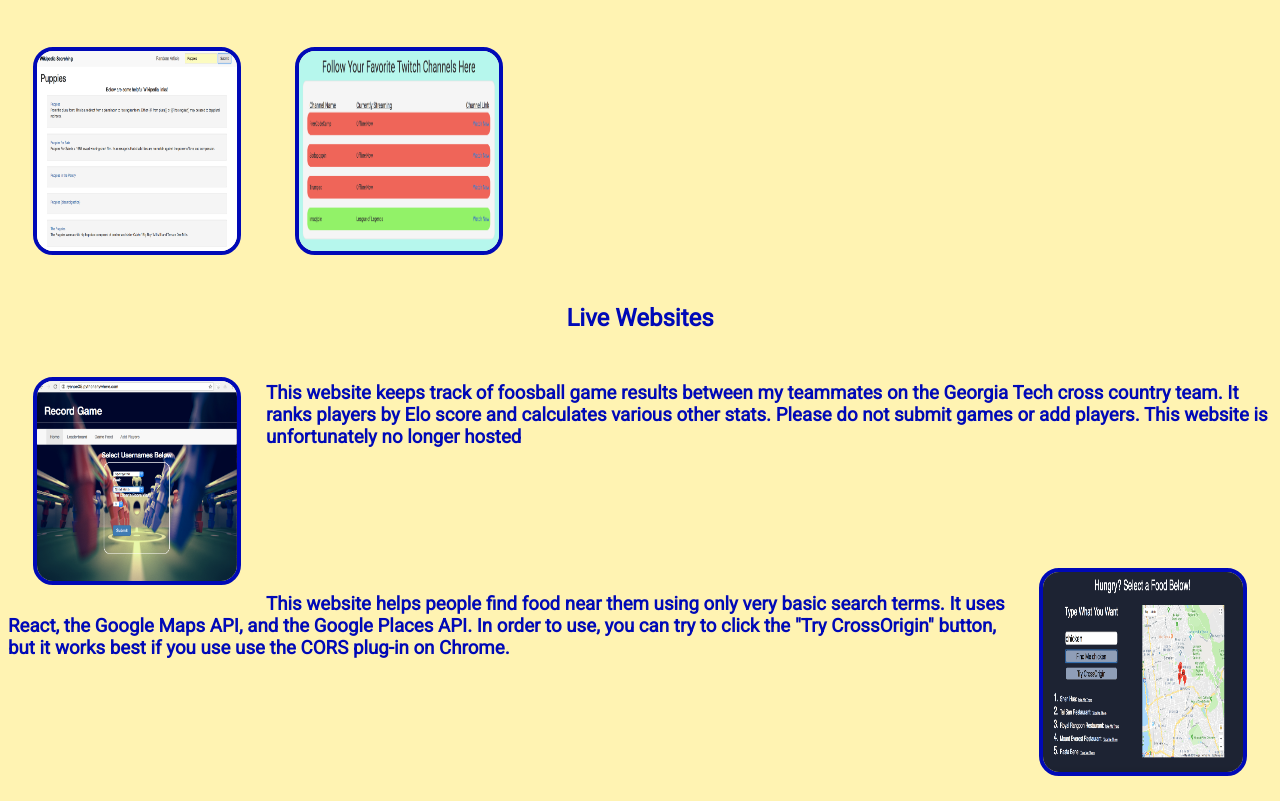
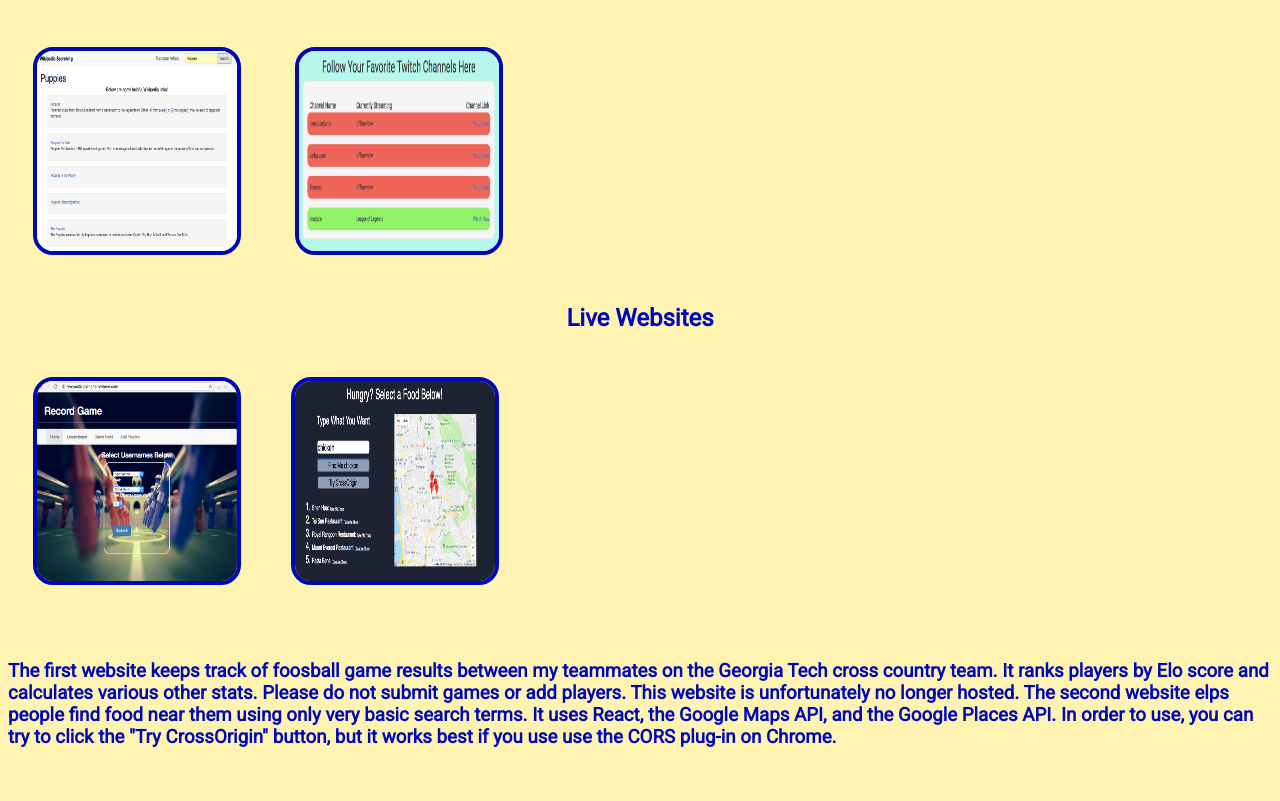
Before and after one commit to ryanpe05/ryanpe05.github.io, a plain HTML site: page index2.html in a window 1280 px wide. Shown: the part 355-1156 px from the top of the page. After the commit the page ends 1122 px from the top, so only its background shows below. Drawn offline with Linux system fonts and the light colour scheme; a script that the page names is missing.

Commit message:
More Styling

```diff
--- a/index2.html
+++ b/index2.html
@@ -30,15 +30,10 @@
 			<a id = 'foos' href = 'http://ryanpe05.pythonanywhere.com'>
 				<img src = 'FoosWeb_Mobile.png'>
 			</a>
-			<h3>This website keeps track of foosball game results between my teammates on the Georgia Tech cross country team. It ranks players by Elo score and calculates various other stats. Please do not submit games or add players. This website is unfortunately no longer hosted</h3>
-			<br>
-			<br>
-			<br>
-			<br>
-			<a style = "float:right" id = 'food' href = 'https://ryanpe05.github.io/find-me-food'>
+			<a id = 'food' href = 'https://ryanpe05.github.io/find-me-food'>
 				<img src = 'Find-Me-Food.png'>
 			</a>
-			<h3>This website helps people find food near them using only very basic search terms. It uses React, the Google Maps API, and the Google Places API. In order to use, you can try to click the "Try CrossOrigin" button, but it works best if you use use the CORS plug-in on Chrome.</h3>
+			<h3>The first website keeps track of foosball game results between my teammates on the Georgia Tech cross country team. It ranks players by Elo score and calculates various other stats. Please do not submit games or add players. This website is unfortunately no longer hosted. The second website elps people find food near them using only very basic search terms. It uses React, the Google Maps API, and the Google Places API. In order to use, you can try to click the "Try CrossOrigin" button, but it works best if you use use the CORS plug-in on Chrome.</h3>
 		</div>
 	</body>
 </html>
```
